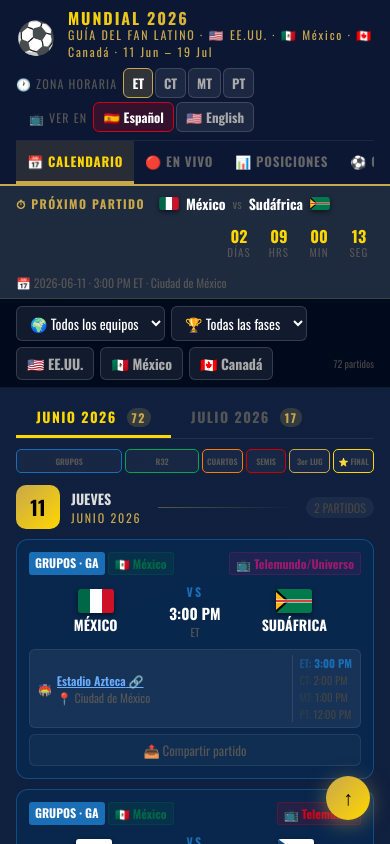
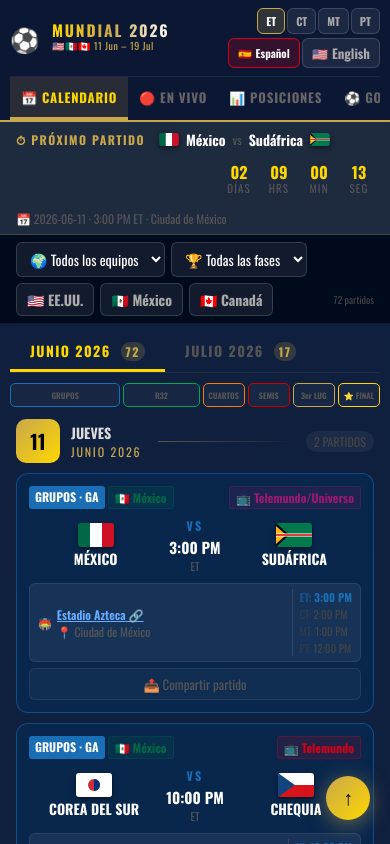
Before and after one commit to Marlitro/mundial2026-app, a React (Vite) app: page / in a window 390 px wide. Shown: the top 844 px of the page. Built offline with nearby package versions, Linux system fonts and the light colour scheme.

Commit message:
feat: responsive completo — mobile/tablet/desktop con useBreakpoint hook

```diff
--- a/src/App.jsx
+++ b/src/App.jsx
@@ -675,8 +675,20 @@
   </div>
 );
 
+// ── BREAKPOINT HOOK ───────────────────────────────────────────────────────────
+function useBreakpoint() {
+  const [w, setW] = useState(typeof window!=="undefined"?window.innerWidth:1280);
+  useEffect(()=>{
+    const fn=()=>setW(window.innerWidth);
+    window.addEventListener("resize",fn);
+    return ()=>window.removeEventListener("resize",fn);
+  },[]);
+  return { isMobile:w<640, isTablet:w>=640&&w<1024, isDesktop:w>=1024, w };
+}
+
 // ── MAIN APP ──────────────────────────────────────────────────────────────────
 export default function App() {
+  const {isMobile,isTablet,isDesktop} = useBreakpoint();
   const [view, setView]           = useState("schedule");
   const [month, setMonth]         = useState("2026-06");
   const [tz, setTz]               = useState("et");
@@ -843,24 +855,24 @@
 
       {/* HEADER */}
       <div style={{position:"sticky",top:0,zIndex:30,background:"rgba(12,24,52,.98)",backdropFilter:"blur(20px)",borderBottom:"2px solid #c9a84c"}}>
-        <div style={{maxWidth:"100%",margin:"0 auto",padding:"10px 16px 0"}}>
+        <div style={{maxWidth:"100%",margin:"0 auto",padding:isMobile?"8px 10px 0":"10px 16px 0"}}>
           <div style={{display:"flex",alignItems:"center",justifyContent:"space-between",flexWrap:"wrap",gap:8,marginBottom:8}}>
             <div style={{display:"flex",alignItems:"center",gap:12}}>
-              <span style={{fontSize:32,lineHeight:1}}>⚽</span>
+              <span style={{fontSize:isMobile?24:32,lineHeight:1}}>⚽</span>
               <div>
-                <div style={{fontSize:"clamp(16px,3.2vw,26px)",fontWeight:900,letterSpacing:".12em",background:"linear-gradient(90deg,#ffd700,#c9a84c,#fff)",WebkitBackgroundClip:"text",WebkitTextFillColor:"transparent",lineHeight:1}}>MUNDIAL 2026</div>
-                <div style={{fontSize:12,color:"#c9a84c",letterSpacing:".15em"}}>GUÍA DEL FAN LATINO · 🇺🇸 EE.UU. · 🇲🇽 México · 🇨🇦 Canadá · 11 Jun – 19 Jul</div>
+                <div style={{fontSize:isMobile?"clamp(14px,4vw,20px)":"clamp(16px,3.2vw,26px)",fontWeight:900,letterSpacing:".12em",background:"linear-gradient(90deg,#ffd700,#c9a84c,#fff)",WebkitBackgroundClip:"text",WebkitTextFillColor:"transparent",lineHeight:1}}>MUNDIAL 2026</div>
+                <div style={{fontSize:isMobile?10:12,color:"#c9a84c",letterSpacing:isMobile?".05em":".15em"}}>{isMobile?"🇺🇸🇲🇽🇨🇦 11 Jun – 19 Jul":"GUÍA DEL FAN LATINO · 🇺🇸 EE.UU. · 🇲🇽 México · 🇨🇦 Canadá · 11 Jun – 19 Jul"}</div>
               </div>
             </div>
             <div style={{display:"flex",flexDirection:"column",alignItems:"flex-end",gap:4}}>
               <div style={{display:"flex",alignItems:"center",gap:6}}>
-                <span style={{fontSize:12,color:"#555",letterSpacing:".1em"}}>🕐 ZONA HORARIA</span>
-                <div style={{display:"flex",gap:2}}>{TIMEZONES.map(t=><button key={t.key} onClick={()=>setTz(t.key)} style={{...pill(tz===t.key),fontSize:13,padding:"4px 8px"}} title={t.full}>{t.label}</button>)}</div>
+                {!isMobile&&<span style={{fontSize:12,color:"#555",letterSpacing:".1em"}}>🕐 ZONA HORARIA</span>}
+                <div style={{display:"flex",gap:2}}>{TIMEZONES.map(t=><button key={t.key} onClick={()=>setTz(t.key)} style={{...pill(tz===t.key),fontSize:isMobile?11:13,padding:"4px 8px"}} title={t.full}>{t.label}</button>)}</div>
               </div>
               <div style={{display:"flex",alignItems:"center",gap:6}}>
-                <span style={{fontSize:12,color:"#555",letterSpacing:".1em"}}>📺 VER EN</span>
+                {!isMobile&&<span style={{fontSize:12,color:"#555",letterSpacing:".1em"}}>📺 VER EN</span>}
                 <div style={{display:"flex",gap:2}}>
-                  <button onClick={()=>setLang("es")} style={{...pill(lang==="es","#d4001a"),fontSize:13,padding:"4px 9px",display:"flex",alignItems:"center",gap:4}}><span>🇪🇸</span><span>Español</span></button>
+                  <button onClick={()=>setLang("es")} style={{...pill(lang==="es","#d4001a"),fontSize:isMobile?11:13,padding:"4px 9px",display:"flex",alignItems:"center",gap:4}}><span>🇪🇸</span><span>Español</span></button>
                   <button onClick={()=>setLang("en")} style={{...pill(lang==="en","#003da5"),fontSize:13,padding:"4px 9px",display:"flex",alignItems:"center",gap:4}}><span>🇺🇸</span><span>English</span></button>
                 </div>
               </div>
@@ -913,7 +925,7 @@
             <div><div style={{fontSize:18,fontWeight:800,color:"#fff"}}>📊 TABLA DE POSICIONES</div><div style={{fontSize:14,color:"#555",marginTop:2}}>Fase de grupos · 12 grupos</div></div>
             <button onClick={fetchStandings} style={{...pill(false),padding:"8px 14px",borderColor:"#1a6eb5",color:"#6aadff"}}>🔄 Actualizar</button>
           </div>
-          <div style={{display:"grid",gridTemplateColumns:"repeat(4,1fr)",gap:12}}>
+          <div style={{display:"grid",gridTemplateColumns:isMobile?"1fr":isTablet?"repeat(2,1fr)":"repeat(4,1fr)",gap:12}}>
             {Object.entries(standings).map(([grp,teams])=>(
               <div key={grp} style={{background:"rgba(8,40,80,.85)",border:"1px solid #1a6eb544",borderRadius:12,overflow:"hidden"}}>
                 <div style={{background:"#1a6eb5",padding:"7px 12px",fontSize:14,fontWeight:800,letterSpacing:".15em",color:"#fff"}}>GRUPO {grp}</div>
@@ -1005,7 +1017,7 @@
                   </div>
                 ))}
               </div>
-              <div style={{display:"grid",gridTemplateColumns:"1fr 1fr",gap:10,marginBottom:12}}>
+              <div style={{display:"grid",gridTemplateColumns:isMobile?"1fr":"1fr 1fr",gap:10,marginBottom:12}}>
                 <div style={{background:"rgba(201,168,76,.1)",border:"1px solid #c9a84c33",borderRadius:12,padding:"13px",textAlign:"center"}}>
                   <div style={{fontSize:13,color:"#c9a84c",letterSpacing:".1em",marginBottom:5}}>PREDICCIÓN IA</div>
                   <div style={{fontSize:26,fontWeight:900,color:"#ffd700"}}>{predictResult.score||"1-0"}</div>
@@ -1040,7 +1052,7 @@
           ):(
             <div>
               <div style={{fontSize:15,color:"#888",marginBottom:12}}>Selecciona un partido de la fase de grupos:</div>
-              <div style={{display:"grid",gridTemplateColumns:"repeat(auto-fill,minmax(255px,1fr))",gap:9,maxHeight:460,overflowY:"auto",paddingRight:4}}>
+              <div style={{display:"grid",gridTemplateColumns:isMobile?"1fr":"repeat(auto-fill,minmax(255px,1fr))",gap:9,maxHeight:460,overflowY:"auto",paddingRight:4}}>
                 {MATCHES.filter(m=>m.phase==="Grupos"&&m.home!=="TBD"&&!m.home.includes("°")).map(m=>{
                   const isSelected=predictMatch?.id===m.id;
                   return (
@@ -1123,7 +1135,7 @@
             <div style={{fontSize:18,fontWeight:800,color:"#fff"}}>🏟️ SEDES DEL MUNDIAL 2026</div>
             <div style={{fontSize:14,color:"#555",marginTop:2}}>16 estadios · 3 países · Toca cada sede para más información</div>
           </div>
-          <div style={{display:"grid",gridTemplateColumns:"repeat(4,1fr)",gap:16}}>
+          <div style={{display:"grid",gridTemplateColumns:isMobile?"1fr":isTablet?"repeat(2,1fr)":"repeat(4,1fr)",gap:16}}>
             {Object.entries(VENUES).map(([name,v])=>{
               const hostInfo=HOST_FILTERS.find(h=>h.key===v.host);
               return (
@@ -1168,7 +1180,7 @@
               <div style={{fontSize:14,color:"#555",marginTop:12}}>El torneo comienza el 11 de junio · Pulsa "Actualizar scores" para consultar</div>
             </div>
           ):(
-            <div style={{display:"grid",gridTemplateColumns:"repeat(auto-fill,minmax(265px,1fr))",gap:12}}>
+            <div style={{display:"grid",gridTemplateColumns:isMobile?"1fr":isTablet?"repeat(2,1fr)":"repeat(auto-fill,minmax(265px,1fr))",gap:12}}>
               {liveMatches.map(m=><LiveCard key={m.id} match={m} score={liveScores[m.id]??null} tz={tz} lang={lang} minute={liveMinute[m.id]}/>)}
             </div>
           )}
@@ -1271,7 +1283,7 @@
               <span style={{marginLeft:"auto",color:"#444",fontSize:10}}>{filtered.length} partidos</span>
             </div>
           </div>
-          <div style={{maxWidth:"100%",margin:"0 auto",padding:"10px 16px 0"}}>
+          <div style={{maxWidth:"100%",margin:"0 auto",padding:isMobile?"8px 10px 0":"10px 16px 0"}}>
             <div style={{display:"flex",gap:0,borderBottom:"1px solid rgba(255,255,255,.07)",marginBottom:10}}>
               {MONTHS.map(m=>(
                 <button key={m.key} onClick={()=>setMonth(m.key)} style={{padding:"8px 20px",border:"none",background:"none",fontFamily:"inherit",fontWeight:700,fontSize:14,letterSpacing:".1em",textTransform:"uppercase",cursor:"pointer",color:month===m.key?"#ffd700":"#555",borderBottom:month===m.key?"3px solid #ffd700":"3px solid transparent",transition:"all .2s"}}>
@@ -1301,7 +1313,7 @@
                     <div style={{flex:1,height:1,background:"linear-gradient(90deg,rgba(201,168,76,.4),transparent)",marginLeft:6}}/>
                     <div style={{fontSize:12,color:"#444",background:"rgba(255,255,255,.05)",padding:"2px 8px",borderRadius:16}}>{matches.length} PARTIDO{matches.length>1?"S":""}</div>
                   </div>
-                  <div style={{display:"grid",gridTemplateColumns:"repeat(auto-fill,minmax(265px,1fr))",gap:10}}>
+                  <div style={{display:"grid",gridTemplateColumns:isMobile?"1fr":isTablet?"repeat(2,1fr)":"repeat(auto-fill,minmax(265px,1fr))",gap:10}}>
                     {matches.map(m=>{
                       const ps=PHASE_STYLES[m.phase]||PHASE_STYLES["Grupos"];
                       const sc=liveScores[m.id]??null;
```
